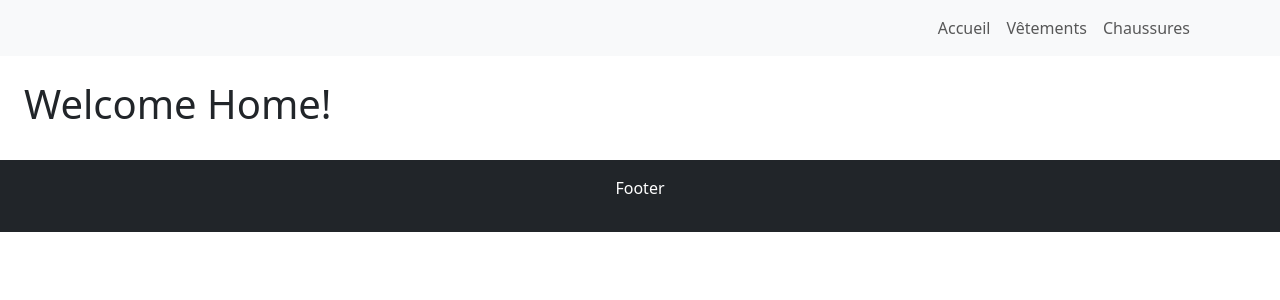
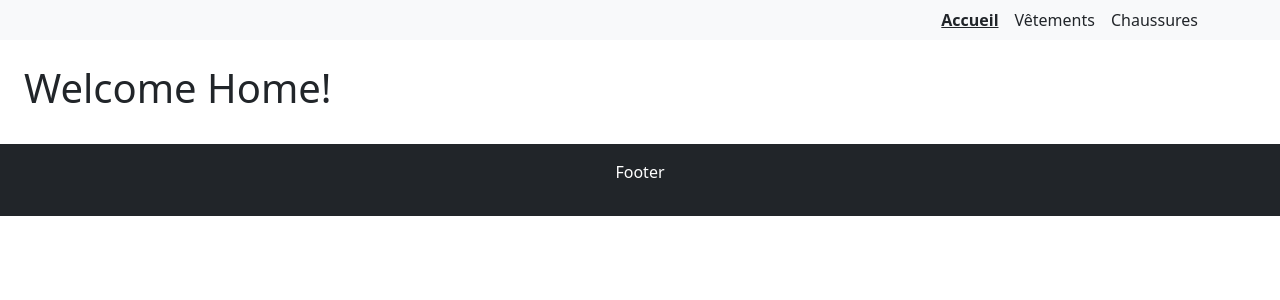
Before and after one commit to omnyazer/router-project, a React (Vite) app: page / in a window 1280 px wide. Shown: the top 300 px of the page. Built offline with nearby package versions, Linux system fonts and the light colour scheme.

Commit message:
activite 6

```diff
--- /dev/null
+++ b/src/components/Header.css
@@ -0,0 +1,4 @@
+.nav-link.active {
+    text-decoration: underline;
+    font-weight: bold;
+  }
--- a/src/components/Header.jsx
+++ b/src/components/Header.jsx
@@ -1,5 +1,6 @@
-import { Container, Nav, Navbar } from "react-bootstrap";
-import { Link } from "react-router";
+import { Container, Navbar } from "react-bootstrap";
+import { NavLink } from "react-router";
+import "./Header.css";
 
 const Header = () => {
   return (
@@ -8,11 +9,11 @@ const Header = () => {
         <Container>
           <Navbar.Toggle aria-controls="menu" />
           <Navbar.Collapse id="menu">
-            <Nav className="ms-auto">
-              <Nav.Link as={Link} to="/">Accueil</Nav.Link>
-              <Nav.Link as={Link} to="/category/vetements">Vêtements</Nav.Link>
-              <Nav.Link as={Link} to="/category/chaussures">Chaussures</Nav.Link>
-            </Nav>
+            <div className="ms-auto d-flex gap-3">
+              <NavLink to="/" className="nav-link">Accueil</NavLink>
+              <NavLink to="/category/vetements" className="nav-link">Vêtements</NavLink>
+              <NavLink to="/category/chaussures" className="nav-link">Chaussures</NavLink>
+            </div>
           </Navbar.Collapse>
         </Container>
       </Navbar>
```
